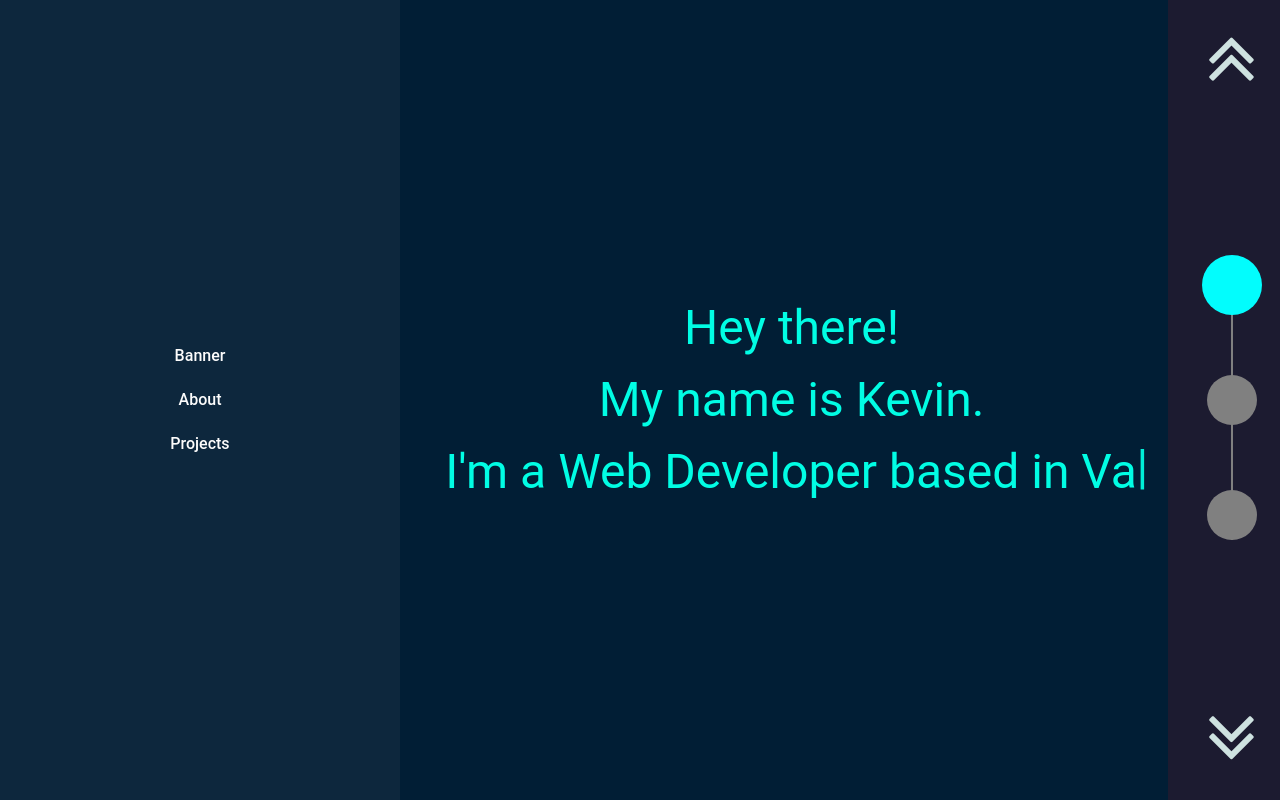
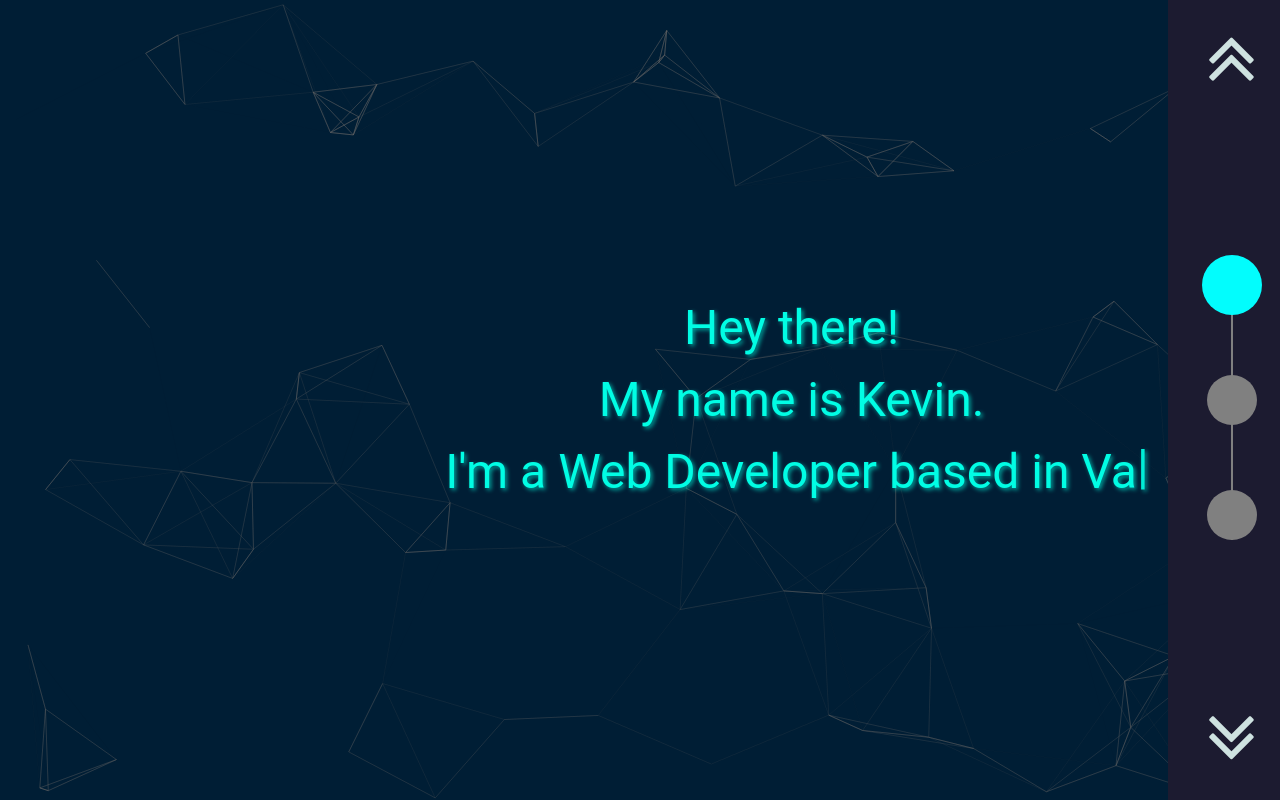
Before and after one commit to kchong30/portfolio, a React (Vite) app: page / in a window 1280 px wide. Shown: the top 800 px of the page. Built offline with nearby package versions, Linux system fonts and the light colour scheme.

Commit message:
particles

```diff
--- a/package.json
+++ b/package.json
@@ -14,8 +14,10 @@
     "prop-types": "^15.8.1",
     "react": "^18.2.0",
     "react-dom": "^18.2.0",
+    "react-particles": "^2.12.1",
     "react-router-dom": "^6.13.0",
-    "react-transition-group": "^4.4.5"
+    "react-transition-group": "^4.4.5",
+    "tsparticles-slim": "^2.12.0"
   },
   "devDependencies": {
     "@types/react": "^18.0.37",
--- a/src/frontpage/banner/index.jsx
+++ b/src/frontpage/banner/index.jsx
@@ -1,5 +1,7 @@
-import { useEffect, useState } from 'react';
+import { useEffect, useState, useCallback } from 'react';
 import "./styles/banner.css"
+import Particles from "react-particles";
+import { loadSlim } from "tsparticles-slim"; // if you are going to use `loadSlim`, install the "tsparticles-slim" package too.
 
 export default function Banner() {
   const [typedWord, setTypedWord] = useState('');
@@ -7,7 +9,19 @@ export default function Banner() {
   const [thirdTypedWord, setThirdTypedWord] = useState('');
   const [firstLineFinished, setFirstLineFinished] = useState(false);
   const [secondLineFinished, setSecondLineFinished] = useState(false);
-  const [opacity, setOpacity] = useState(1);
+
+  const particlesInit = useCallback(async engine => {
+    console.log(engine);
+    // you can initiate the tsParticles instance (engine) here, adding custom shapes or presets
+    // this loads the tsparticles package bundle, it's the easiest method for getting everything ready
+    // starting from v2 you can add only the features you need reducing the bundle size
+    //await loadFull(engine);
+    await loadSlim(engine);
+}, []);
+
+const particlesLoaded = useCallback(async container => {
+    await console.log(container);
+}, []);
 
 
   const targetWord = 'Hey there!';
@@ -15,20 +29,6 @@ export default function Banner() {
   const thirdLineSentence = "I'm a Web Developer based in Vancouver.";
 
 
-  useEffect(() => {
-    const handleScroll = () => {
-      let scrollTop = window.scrollY;
-      let maxHeight = window.innerHeight;
-      let scrollPercent = scrollTop / maxHeight;
-      let newOpacity = 1 - scrollPercent;
-
-      setOpacity(newOpacity > 0 ? newOpacity : 0);
-    }
-
-    window.addEventListener('scroll', handleScroll);
-
-    return () => window.removeEventListener('scroll', handleScroll);
-  }, []);
 
   useEffect(() => {
     if (!firstLineFinished && typedWord !== targetWord) {
@@ -77,13 +77,88 @@ export default function Banner() {
     }
   }, [thirdTypedWord, thirdLineSentence, secondLineFinished]);
 
-  const bannerStyle = {
-    opacity: opacity,
-    transition: 'opacity 0.2s'
-  };
+
+
 
   return (
-    <div className="banner" style={bannerStyle}>
+    <div className="banner">
+<div className={`particles-container`}>
+        <Particles
+        id="tsparticles"
+        init={particlesInit}
+        loaded={particlesLoaded}
+        options={{
+            background: {
+                color: {
+                    value: "#001E35",
+                },
+            },
+            fpsLimit: 120,
+            interactivity: {
+                events: {
+                    onClick: {
+                        enable: true,
+                        mode: "push",
+                    },
+                    onHover: {
+                        enable: true,
+                        mode: "repulse",
+                    },
+                    resize: true,
+                },
+                modes: {
+                    push: {
+                        quantity: 4,
+                    },
+                    repulse: {
+                        distance: 200,
+                        duration: 0.4,
+                    },
+                },
+            },
+            particles: {
+                color: {
+                    value: "#ffffff",
+                },
+                links: {
+                    color: "#666666",
+                    distance: 150,
+                    enable: true,
+                    opacity: 0.5,
+                    width: 1,
+                },
+                move: {
+                    direction: "none",
+                    enable: true,
+                    outModes: {
+                        default: "bounce",
+                    },
+                    random: false,
+                    speed: 3,
+                    straight: false,
+                },
+                number: {
+                    density: {
+                        enable: true,
+                        area: 800,
+                    },
+                    value: 80,
+                },
+                opacity: {
+                    value: 0.0,
+                },
+                shape: {
+                    type: "circle",
+                },
+                size: {
+                    value: { min: 1, max: 5 },
+                },
+            },
+            detectRetina: true,
+        }}
+    />
+      </div>
+      <div className = "content-layer">
         <div className="typing-animation">
           <span>{typedWord}</span>
           {firstLineFinished && (
@@ -95,5 +170,6 @@ export default function Banner() {
           <span className="cursor">|</span>
         </div>
       </div>
+    </div>
   )
 }
--- a/src/frontpage/banner/styles/banner.css
+++ b/src/frontpage/banner/styles/banner.css
@@ -20,7 +20,7 @@
 
   .font-custom {
     font-family: Helvetica, sans-serif;
-    font-size: 3rem;
+    font-size: calc(1rem + 1.5vw);
   }
 
   .banner {
@@ -31,11 +31,17 @@
     align-items: center;
     justify-content: center;
     text-align: center;
-
+    position: relative;
   }
 
   .banner .typing-animation {
     font-size: 3rem;
     text-align: center;
-    color:rgb(1, 253, 228)
+    color:rgb(1, 253, 228);
+    text-shadow: 2px 2px 4px rgba(1, 253, 228, 0.6);
   }
+
+  .content-layer {
+    position: relative; /* or absolute, depending on your layout */
+    z-index: 2; /* higher than the particles container's z-index */
+  }
--- a/src/frontpage/scrollbar/index.jsx
+++ b/src/frontpage/scrollbar/index.jsx
@@ -17,6 +17,9 @@ function Scrollbar() {
       window.addEventListener('scroll', updateScroll);
       return () => window.removeEventListener('scroll', updateScroll);
     }, [scroll]);
+    const scrollToComponent = (index) => {
+      window.scrollTo({ top: ((window.innerHeight * index)+1), behavior: 'smooth' });
+    };
 
     return (
       <div className="right-container">
@@ -24,11 +27,11 @@ function Scrollbar() {
           <i className="fa fa-angle-double-up"></i>
         </div>
         <div className="scrollbar-container">
-              <div className = "line-nodes">
+          <div className="line-nodes">
             <div className="scroll-line"></div> {/* Line where the nodes sit */}
-                <div className={`scroll-node ${scroll < window.innerHeight ? 'active' : ''}`}></div>
-                <div className={`scroll-node ${scroll >= window.innerHeight && scroll < window.innerHeight * 2 ? 'active' : ''}`}></div>
-                <div className={`scroll-node ${scroll >= window.innerHeight * 2 ? 'active' : ''}`}></div>
+            <div className={`scroll-node ${scroll < window.innerHeight ? 'active' : ''}`} onClick={() => scrollToComponent(0)} tabIndex="0"></div>
+            <div className={`scroll-node ${scroll >= window.innerHeight && scroll < window.innerHeight * 2 ? 'active' : ''}`} onClick={() => scrollToComponent(1)} tabIndex="0"></div>
+            <div className={`scroll-node ${scroll >= window.innerHeight * 2 ? 'active' : ''}`} onClick={() => scrollToComponent(2)} tabIndex="0"></div>
           </div>
         </div>
         <div className="scroll-arrows" onClick={handleDownArrow}>
--- a/src/frontpage/scrollbar/styles/scrollbar.css
+++ b/src/frontpage/scrollbar/styles/scrollbar.css
@@ -60,7 +60,9 @@
   background-color: gray;
   position: relative; /* relative positioning for the nodes */
   z-index: 1; /* to ensure nodes appear above the line */
-  transition: all 0.3s ease; /* transition effect */
+  transition: all 0.3s ease; /* transition effect */;
+  cursor: pointer;
+  user-select: none; /* Prevents text selection */
 }
 
 .scroll-node.active {
@@ -71,6 +73,7 @@
 
 button:focus,
 a:focus,
-[class*="fa"]:focus {
+[class*="fa"]:focus,
+.scroll-node:focus {
   outline: none;
 }
--- a/src/index.css
+++ b/src/index.css
@@ -1,9 +1,3 @@
 @tailwind base;
 @tailwind components;
 @tailwind utilities;
-
-button:focus,
-a:focus,
-[class*="fa"]:focus {
-  outline: none;
-}
```
Also changed, not shown: 1 other file (tests, documents, lock files or other folders). Lines whose indentation alone changed are shown as unchanged.
